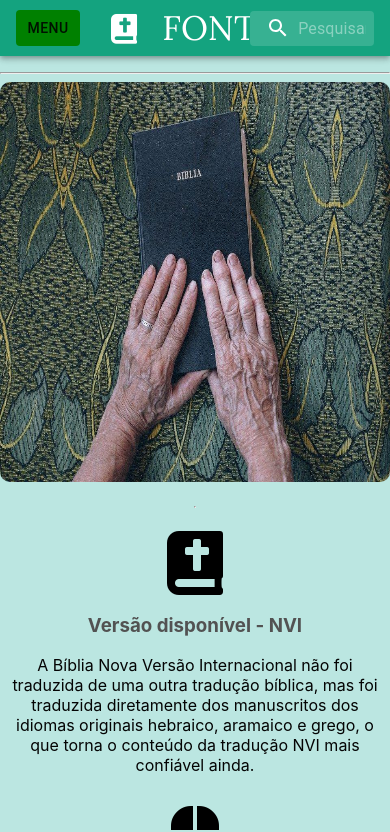
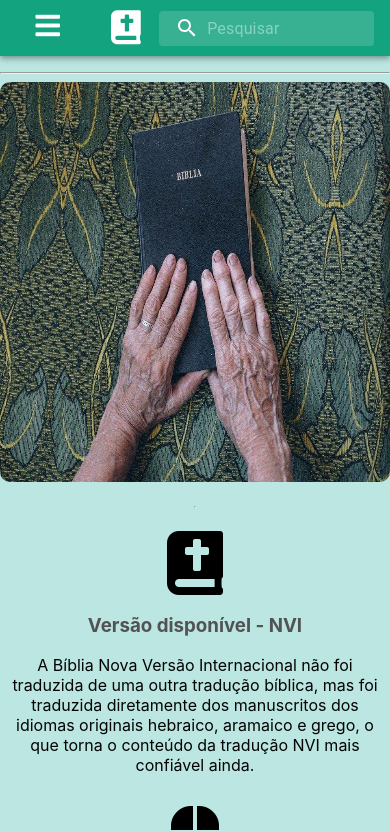
Before and after one commit to MarcoVercosa/proj-biblia, a React (Create React App) app in the folder client/: page / in a window 390 px wide. Shown: the top 832 px of the page. Built offline with nearby package versions, Linux system fonts and the light colour scheme.

Commit message:
Mobile 95%

```diff
--- a/client/src/components/header/header.js
+++ b/client/src/components/header/header.js
@@ -1,6 +1,5 @@
 import { React, useState, memo } from 'react';
 import { Link } from "react-router-dom";
-import MenuIcon from '@material-ui/icons/Menu';
 import AppBar from '@material-ui/core/AppBar';
 import Toolbar from '@material-ui/core/Toolbar';
 import IconButton from '@material-ui/core/IconButton';
@@ -51,6 +50,14 @@ const useStyles = makeStyles((theme) => ({
             marginLeft: theme.spacing(1),
             width: 'auto',
         },
+
+
+        [theme.breakpoints.down('xs')]: {
+            marginLeft: theme.spacing(1),
+            width: '60%',
+        },
+
+
     },
     searchIcon: {
         padding: theme.spacing(0, 2),
@@ -77,6 +84,9 @@ const useStyles = makeStyles((theme) => ({
             },
         },
     },
+
+
+
 }));
 
 function SearchAppBar() {
@@ -96,7 +106,7 @@ function SearchAppBar() {
     function Buscar(tecla) {
 
         if (tecla.key === "Enter") {
-            if(dataPesquisa === undefined || dataPesquisa.length < 2 ){
+            if (dataPesquisa === undefined || dataPesquisa.length < 2) {
                 alert("Digite ao menos 2 letras para iniciar a pesquisa")
                 return
             }
@@ -123,8 +133,8 @@ function SearchAppBar() {
                     <Button aria-controls="simple-menu"
                         aria-haspopup="true"
                         className={classes.menuButton}
-                     style={{ backgroundColor: "green" }} onClick={handleClick}>
-                        Menu
+                        onClick={handleClick}>
+                        <i style={{ color: "white" }} class="fas fa-bars fa-2x"></i>
 
                         <Menu
                             id="simple-menu"
@@ -151,7 +161,7 @@ function SearchAppBar() {
                     <Typography style={{ display: "flex", fontFamily: 'Lora' }}
                         className={classes.title} variant="h4" noWrap>
                         <span style={{ marginLeft: "15px" }}
-                            className="icone-bible"><i className="fas fa-bible fa-sm"></i></span> <span className="SearchAppBar-spam" style={{ marginLeft: "25px" }}> FONTE DE VIDA on line</span>
+                            className="icone-bible"><i className="fas fa-bible fa-1x"></i></span> <span className="SearchAppBar-spam" style={{ marginLeft: "25px" }}> FONTE DE VIDA on line</span>
                     </Typography>
                     <div className={classes.search}>
                         <div className={classes.searchIcon}>
--- a/client/src/components/sobre/sobre.css
+++ b/client/src/components/sobre/sobre.css
@@ -2,7 +2,7 @@
     display: inline-block;
     margin:15px 0 15px 10px;
     background-color: rgb(237, 233, 233);
-    width: 65%;
+    width: 60%;
     border-radius: 25px;
     padding: 15px;
 }
--- a/client/src/index.css
+++ b/client/src/index.css
@@ -24,6 +24,12 @@ code {
     /* background-color: red; */
     max-width: 600px
 
+  }
+
+  /* Barra de Pesquisa Material UI */
+
+  .SearchAppBar-spam{
+    display: none
   }
 
   /* desativa menu acima imagem pagina inicial componente <menu/> */
```
Also changed, not shown: 1 other file (tests, documents, lock files or other folders). Lines whose indentation alone changed are shown as unchanged.
